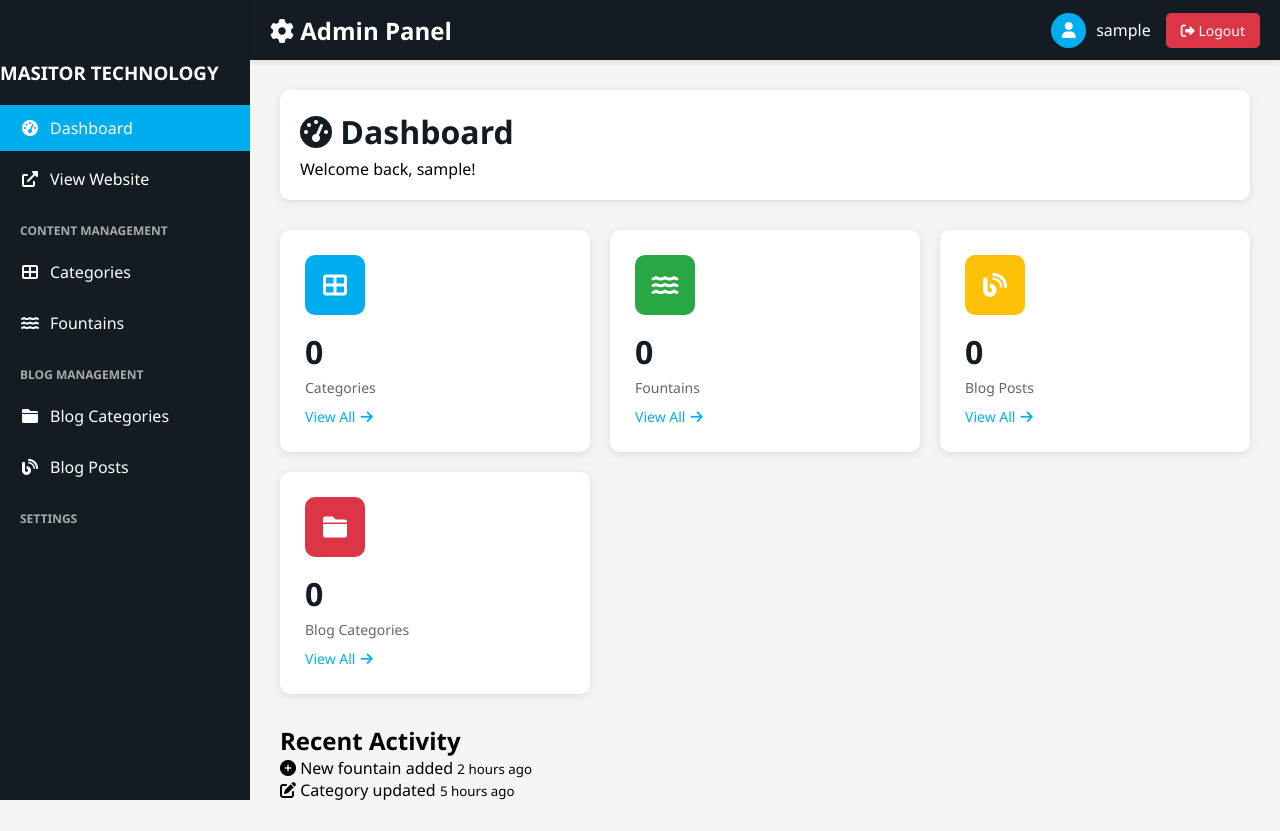
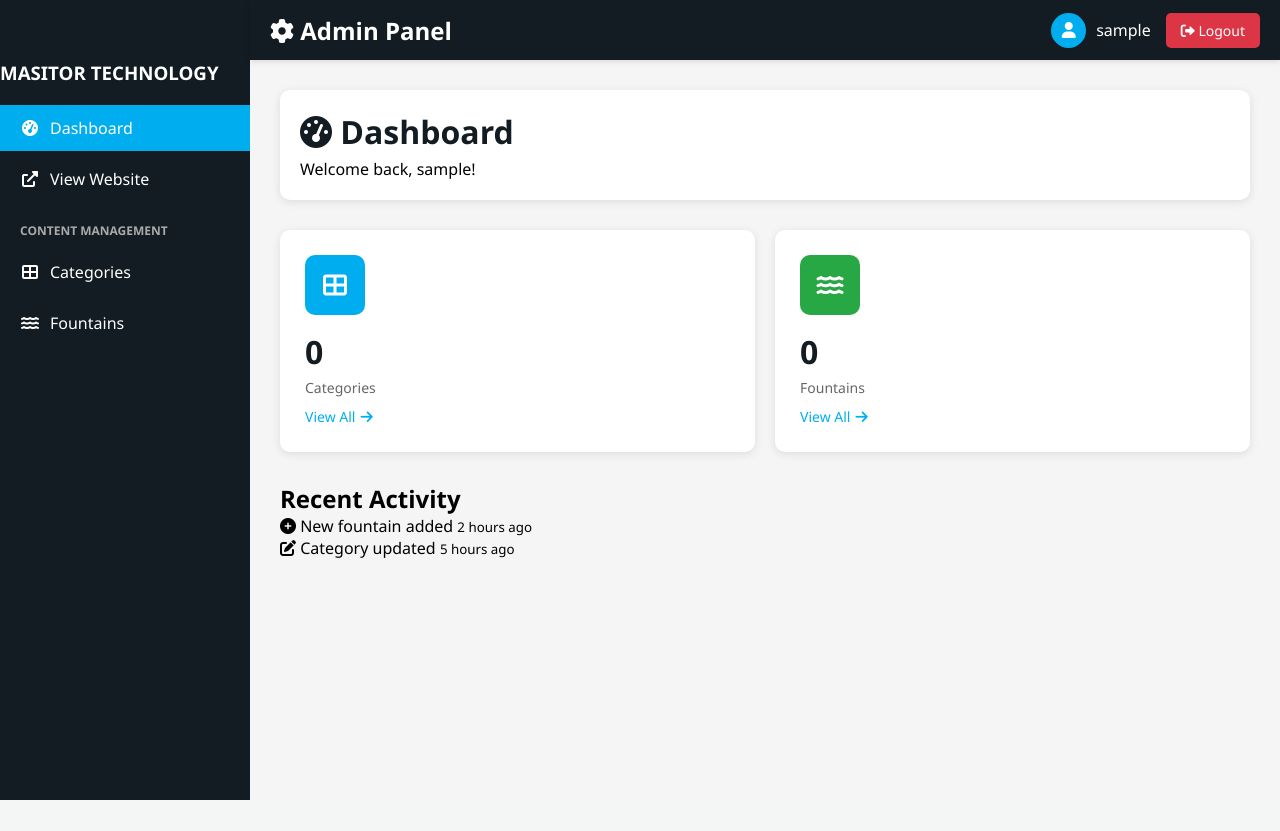
Before and after one commit to rj31portfolio/Masitor-technology--Backend-_Fountains-, a PHP site: page /Masitortechnology/admin/dashboard.php in a window 1280 px wide. After the commit the page ends 800 px from the top, so only its background shows below. Run offline with PHP 8.4, Linux system fonts and the light colour scheme; the visitor is signed in with stand-in values (Sample User, id 1); data that the repository does not hold is empty; some libraries are stand-ins or nearby versions.

Commit message:
make admin some part comment

```diff
--- a/admin/dashboard.php
+++ b/admin/dashboard.php
@@ -57,7 +57,7 @@ requireAdminAuth();
                 <a href="<?= ADMIN_URL ?>fountains/" class="stat-link">View All <i class="fas fa-arrow-right"></i></a>
             </div>
 
-            <div class="stat-card">
+          <!--  <div class="stat-card">
                 <div class="stat-icon" style="background: #ffc107;">
                     <i class="fas fa-blog"></i>
                 </div>
@@ -73,9 +73,9 @@ requireAdminAuth();
                     <p>Blog Posts</p>
                 </div>
                 <a href="<?= ADMIN_URL ?>blog/posts/" class="stat-link">View All <i class="fas fa-arrow-right"></i></a>
-            </div>
+            </div> -->
 
-            <div class="stat-card">
+         <!--   <div class="stat-card">
                 <div class="stat-icon" style="background: #dc3545;">
                     <i class="fas fa-folder"></i>
                 </div>
@@ -91,7 +91,7 @@ requireAdminAuth();
                     <p>Blog Categories</p>
                 </div>
                 <a href="<?= ADMIN_URL ?>blog/categories/" class="stat-link">View All <i class="fas fa-arrow-right"></i></a>
-            </div>
+            </div> -->
         </div>
 
         <div class="recent-activity">
--- a/admin/includes/sidebar.php
+++ b/admin/includes/sidebar.php
@@ -27,7 +27,7 @@
             </a>
         </li>
 
-        <li class="menu-divider"><span>Blog Management</span></li>
+   <!--     <li class="menu-divider"><span>Blog Management</span></li>
 
         <li>
             <a href="<?= ADMIN_URL ?>blog/categories/" class="<?php echo strpos($_SERVER['PHP_SELF'], 'blog/categories') !== false ? 'active' : ''; ?>">
@@ -40,7 +40,7 @@
             </a>
         </li>
 
-        <li class="menu-divider"><span>Settings</span></li>
+        <li class="menu-divider"><span>Settings</span></li> -->
 
        <!-- <li>
             <a href="<?//= ADMIN_URL ?>settings.php" class="<?php //echo basename($_SERVER['PHP_SELF']) == 'settings.php' ? 'active' : ''; ?>">
```
